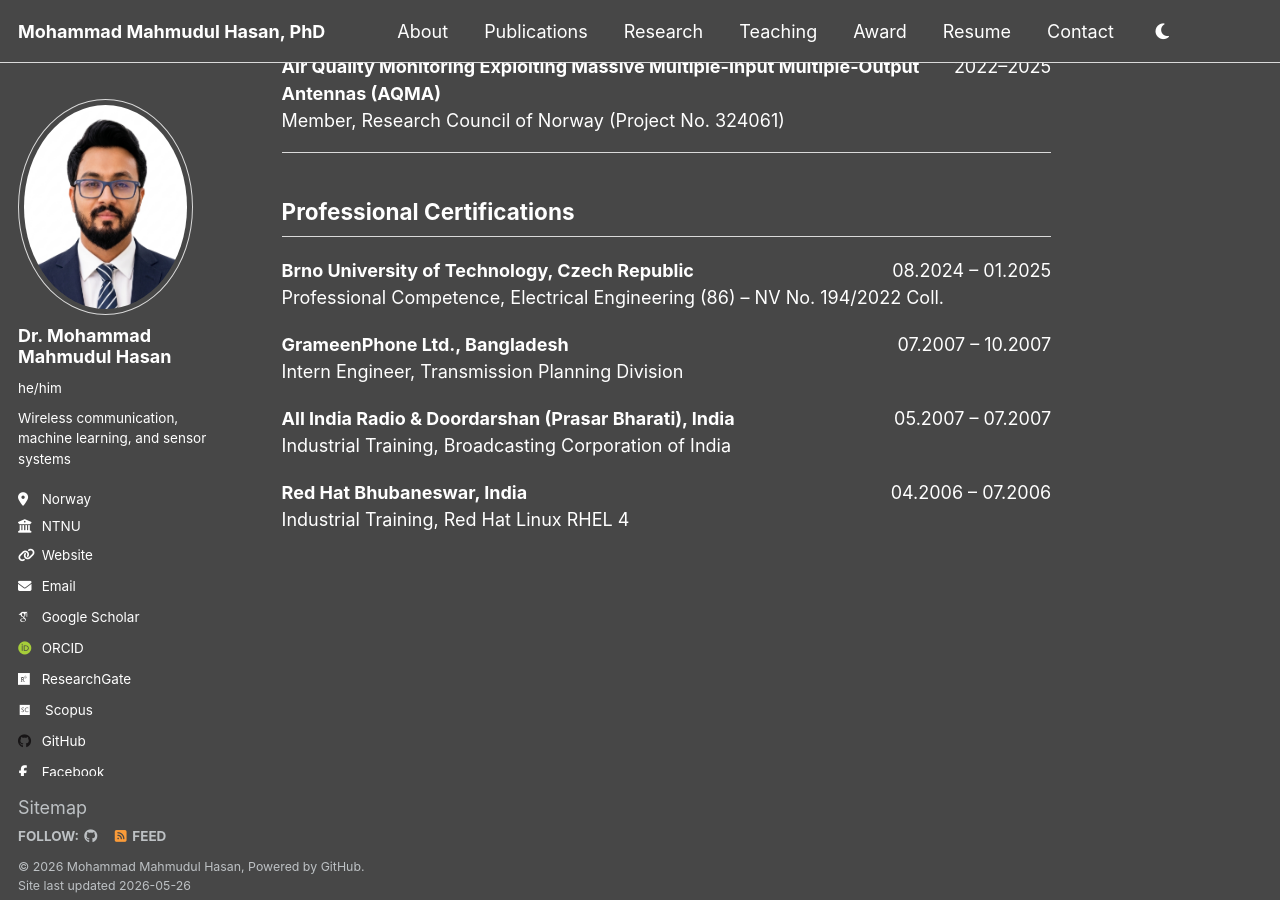
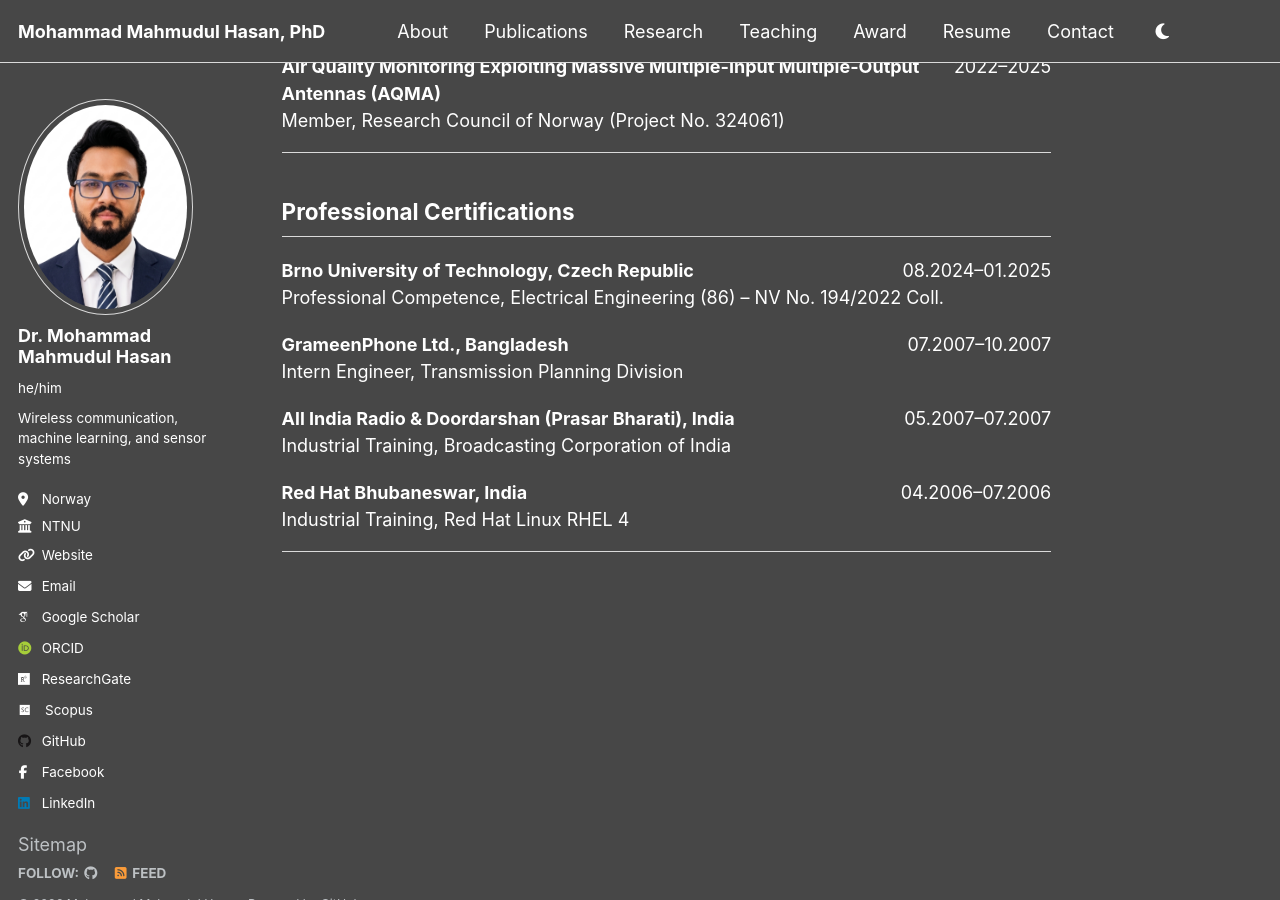
Before and after one commit to dearmahmud/dearmahmud.github.io, a Jekyll site: the page built from _pages/about.md, in a window 1280 px wide and 900 px high, scrolled down 4826 px. Built offline with Jekyll 4.4.1, drawn with Linux system fonts in a browser that asks for light colours; some web fonts are replaced.

Commit message:
Update about.md

```diff
--- a/_pages/about.md
+++ b/_pages/about.md
@@ -335,43 +335,43 @@ I remain deeply grateful to my supervisors, Dr. Sudhansu Sekhar Singh, Dr. Micha
 
 ## Honors and Awards
 
-<div style="margin-top: 20px; display: flex; justify-content: space-between; gap: 20px;">
-  <span><strong>Research Recognition</strong></span>
+<div style="margin-top: 20px; display: flex; justify-content: space-between;">
+  <span style="flex: 1; padding-right: 20px;"><strong>Research Recognition</strong></span>
   <span style="white-space: nowrap; flex-shrink: 0;">2025</span>
 </div>
 <div>
   Nominated for Best Doctoral Thesis in Sensors
 </div>
 
-<div style="margin-top: 20px; display: flex; justify-content: space-between; gap: 20px;">
-  <span><strong>Research Grant</strong></span>
+<div style="margin-top: 20px; display: flex; justify-content: space-between;">
+  <span style="flex: 1; padding-right: 20px;"><strong>Research Grant</strong></span>
   <span style="white-space: nowrap; flex-shrink: 0;">2024</span>
 </div>
 <div>
   Awarded 146,000 NOK, Research Council of Norway
 </div>
 
-<div style="margin-top: 20px; display: flex; justify-content: space-between; gap: 20px;">
-  <span><strong>Chancellor’s Gold Medal</strong></span>
+<div style="margin-top: 20px; display: flex; justify-content: space-between;">
+  <span style="flex: 1; padding-right: 20px;"><strong>Chancellor’s Gold Medal</strong></span>
   <span style="white-space: nowrap; flex-shrink: 0;">2010</span>
 </div>
 <div>
   Awarded for securing the highest CGPA (10.0/10.0), KIIT University, India
 </div>
 
-<div style="margin-top: 20px; display: flex; justify-content: space-between; gap: 20px;">
-  <span><strong>Founder’s Gold Medal</strong></span>
+<div style="margin-top: 20px; display: flex; justify-content: space-between;">
+  <span style="flex: 1; padding-right: 20px;"><strong>Founder’s Gold Medal</strong></span>
   <span style="white-space: nowrap; flex-shrink: 0;">2010</span>
 </div>
-<div>
+<div style="padding-right: 120px;">
   Awarded for securing first position in the Master of Technology program, KIIT University, India
 </div>
 
-<div style="margin-top: 20px; display: flex; justify-content: space-between; gap: 20px;">
-  <span><strong>Chancellor’s Merit Scholarship</strong></span>
+<div style="margin-top: 20px; display: flex; justify-content: space-between;">
+  <span style="flex: 1; padding-right: 20px;"><strong>Chancellor’s Merit Scholarship</strong></span>
   <span style="white-space: nowrap; flex-shrink: 0;">2004–2010</span>
 </div>
-<div>
+<div style="padding-right: 120px;">
   Awarded for academic excellence during Bachelor’s and Master’s studies, KIIT University, India
 </div>
 
@@ -379,16 +379,16 @@ I remain deeply grateful to my supervisors, Dr. Sudhansu Sekhar Singh, Dr. Micha
 
 ## Research Projects
 
-<div style="margin-top: 20px; display: flex; justify-content: space-between; gap: 20px;">
-  <span><strong>Machine Learning Assisted Signal Processing for Antenna-Sensor Array (MLSP-ASA)</strong></span>
+<div style="margin-top: 20px; display: flex; justify-content: space-between;">
+  <span style="flex: 1; padding-right: 20px;"><strong>Machine Learning Assisted Signal Processing for Antenna-Sensor Array (MLSP-ASA)</strong></span>
   <span style="white-space: nowrap; flex-shrink: 0;">2024–2025</span>
 </div>
 <div>
   Member, Research Council of Norway (Project No. 353890)
 </div>
 
-<div style="margin-top: 20px; display: flex; justify-content: space-between; gap: 20px;">
-  <span><strong>Air Quality Monitoring Exploiting Massive Multiple-Input Multiple-Output Antennas (AQMA)</strong></span>
+<div style="margin-top: 20px; display: flex; justify-content: space-between;">
+  <span style="flex: 1; padding-right: 20px;"><strong>Air Quality Monitoring Exploiting Massive Multiple-Input Multiple-Output Antennas (AQMA)</strong></span>
   <span style="white-space: nowrap; flex-shrink: 0;">2022–2025</span>
 </div>
 <div>
@@ -399,38 +399,39 @@ I remain deeply grateful to my supervisors, Dr. Sudhansu Sekhar Singh, Dr. Micha
 
 ## Professional Certifications
 
-<div style="margin-top: 20px; display: flex; justify-content: space-between; align-items: center;">
-  <span><strong>Brno University of Technology, Czech Republic</strong></span>
-  <span>08.2024 – 01.2025</span>
+<div style="margin-top: 20px; display: flex; justify-content: space-between;">
+  <span style="flex: 1; padding-right: 20px;"><strong>Brno University of Technology, Czech Republic</strong></span>
+  <span style="white-space: nowrap; flex-shrink: 0;">08.2024–01.2025</span>
 </div>
-<div style="display: flex; justify-content: space-between;">
-  <span>Professional Competence, Electrical Engineering (86) – NV No. 194/2022 Coll.</span>
+<div>
+  Professional Competence, Electrical Engineering (86) – NV No. 194/2022 Coll.
 </div>
 
-<div style="margin-top: 20px; display: flex; justify-content: space-between; align-items: center;">
-  <span><strong>GrameenPhone Ltd., Bangladesh</strong></span>
-  <span>07.2007 – 10.2007</span>
+<div style="margin-top: 20px; display: flex; justify-content: space-between;">
+  <span style="flex: 1; padding-right: 20px;"><strong>GrameenPhone Ltd., Bangladesh</strong></span>
+  <span style="white-space: nowrap; flex-shrink: 0;">07.2007–10.2007</span>
 </div>
-<div style="display: flex; justify-content: space-between;">
-  <span>Intern Engineer, Transmission Planning Division</span>
+<div>
+  Intern Engineer, Transmission Planning Division
 </div>
 
-<div style="margin-top: 20px; display: flex; justify-content: space-between; align-items: center;">
-  <span><strong>All India Radio & Doordarshan (Prasar Bharati), India</strong></span>
-  <span>05.2007 – 07.2007</span>
+<div style="margin-top: 20px; display: flex; justify-content: space-between;">
+  <span style="flex: 1; padding-right: 20px;"><strong>All India Radio & Doordarshan (Prasar Bharati), India</strong></span>
+  <span style="white-space: nowrap; flex-shrink: 0;">05.2007–07.2007</span>
 </div>
-<div style="display: flex; justify-content: space-between;">
-  <span>Industrial Training, Broadcasting Corporation of India</span>
+<div>
+  Industrial Training, Broadcasting Corporation of India
 </div>
 
-<div style="margin-top: 20px; display: flex; justify-content: space-between; align-items: center;">
-  <span><strong>Red Hat Bhubaneswar, India</strong></span>
-  <span>04.2006 – 07.2006</span>
+<div style="margin-top: 20px; display: flex; justify-content: space-between;">
+  <span style="flex: 1; padding-right: 20px;"><strong>Red Hat Bhubaneswar, India</strong></span>
+  <span style="white-space: nowrap; flex-shrink: 0;">04.2006–07.2006</span>
 </div>
-<div style="display: flex; justify-content: space-between;">
-  <span>Industrial Training, Red Hat Linux RHEL 4</span>
+<div>
+  Industrial Training, Red Hat Linux RHEL 4
 </div>
 
+---
 
 
 
```
